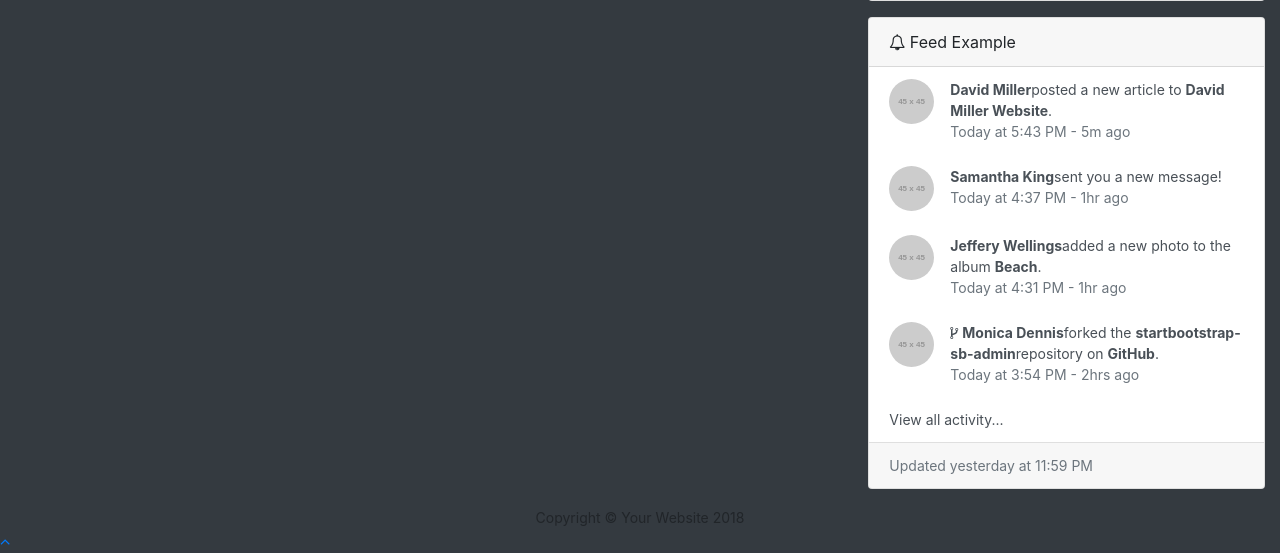
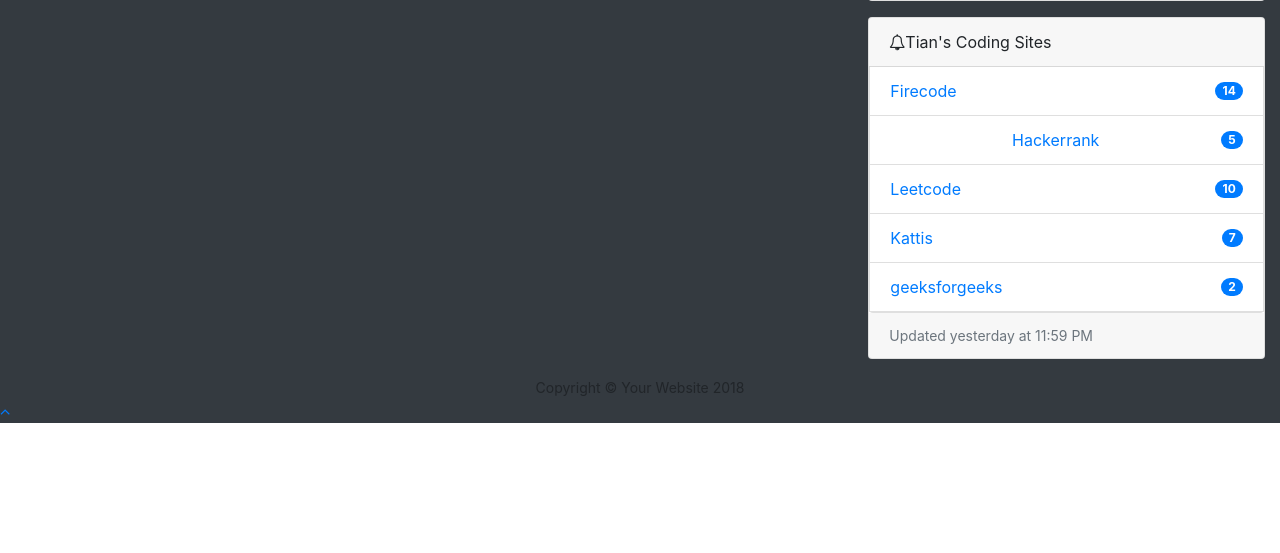
Before and after one commit to garyscary/myTrueScore, a Django app: template mysite/mytruescore/templates/dashboard.html in a window 1280 px wide. Shown: the part 1186-1739 px from the top of the page. After the commit the page ends 1609 px from the top, so only its background shows below. Run offline with Django 3.2, Linux system fonts and the light colour scheme; the template is opened without the code that fills it, so the values that code supplies are empty; grey boxes labelled with a size stand in for pictures from a placeholder-image service; some libraries are stand-ins or nearby versions.

Commit message:
ADD: Card with all the websites

```diff
--- a/mysite/mytruescore/templates/dashboard.html
+++ b/mysite/mytruescore/templates/dashboard.html
@@ -15,11 +15,10 @@
 
 	<script type="text/javascript" src="{% static 'js/base.js' %}"></script>
   <meta charset="utf-8">
-  <meta http-equiv="X-UA-Compatible" content="IE=edge">
+  <!-- <meta http-equiv="X-UA-Compatible" content="IE=edge">
   <meta name="viewport" content="width=device-width, initial-scale=1, shrink-to-fit=no">
   <meta name="description" content="">
-  <meta name="author" content="">
-  <title>SB Admin - Start Bootstrap Template</title>
+  <meta name="author" content=""> -->
   <!-- Bootstrap core CSS-->
   <link href="vendor/bootstrap/css/bootstrap.min.css" rel="stylesheet">
   <!-- Custom fonts for this template-->
@@ -222,55 +221,42 @@
             <div class="card-footer small text-muted">Updated yesterday at 11:59 PM</div>
           </div>
           <!-- Example Notifications Card-->
+
           <div class="card mb-3">
             <div class="card-header">
-              <i class="fa fa-bell-o"></i> Feed Example</div>
-            <div class="list-group list-group-flush small">
-              <a class="list-group-item list-group-item-action" href="#">
-                <div class="media">
-                  <img class="d-flex mr-3 rounded-circle" src="http://placehold.it/45x45" alt="">
-                  <div class="media-body">
-                    <strong>David Miller</strong>posted a new article to
-                    <strong>David Miller Website</strong>.
-                    <div class="text-muted smaller">Today at 5:43 PM - 5m ago</div>
-                  </div>
-                </div>
-              </a>
-              <a class="list-group-item list-group-item-action" href="#">
-                <div class="media">
-                  <img class="d-flex mr-3 rounded-circle" src="http://placehold.it/45x45" alt="">
-                  <div class="media-body">
-                    <strong>Samantha King</strong>sent you a new message!
-                    <div class="text-muted smaller">Today at 4:37 PM - 1hr ago</div>
-                  </div>
-                </div>
-              </a>
-              <a class="list-group-item list-group-item-action" href="#">
-                <div class="media">
-                  <img class="d-flex mr-3 rounded-circle" src="http://placehold.it/45x45" alt="">
-                  <div class="media-body">
-                    <strong>Jeffery Wellings</strong>added a new photo to the album
-                    <strong>Beach</strong>.
-                    <div class="text-muted smaller">Today at 4:31 PM - 1hr ago</div>
-                  </div>
-                </div>
-              </a>
-              <a class="list-group-item list-group-item-action" href="#">
-                <div class="media">
-                  <img class="d-flex mr-3 rounded-circle" src="http://placehold.it/45x45" alt="">
-                  <div class="media-body">
-                    <i class="fa fa-code-fork"></i>
-                    <strong>Monica Dennis</strong>forked the
-                    <strong>startbootstrap-sb-admin</strong>repository on
-                    <strong>GitHub</strong>.
-                    <div class="text-muted smaller">Today at 3:54 PM - 2hrs ago</div>
-                  </div>
-                </div>
-              </a>
-              <a class="list-group-item list-group-item-action" href="#">View all activity...</a>
-            </div>
+              <i class="fa fa-bell-o"></i>Tian's Coding Sites</div>
+              <ul class="list-group">
+              <a href="https://www.firecode.io/pages/profile/12824" target="_blank">
+              <li class="list-group-item d-flex justify-content-between align-items-center">
+                Firecode
+                <span class="badge badge-primary badge-pill">14</span>
+              </li></a>
+              <a href="https://www.hackerrank.com/wtianzhi" target="_blank">
+              <li class="list-group-item d-flex justify-content-between align-items-center">
+                <img src=""  alt="">
+                Hackerrank
+                <span class="badge badge-primary badge-pill">5</span>
+              </li></a>
+              <a href="https://leetcode.com/tianzhi/" target="_blank">
+              <li class="list-group-item d-flex justify-content-between align-items-center">
+                Leetcode
+                <span class="badge badge-primary badge-pill">10</span>
+              </li></a>
+              <a href="https://open.kattis.com/users/tian-zhi-wang" target="_blank">
+              <li class="list-group-item d-flex justify-content-between align-items-center">
+                Kattis
+                <span class="badge badge-primary badge-pill">7</span>
+              </li></a>
+              <a href="https://auth.geeksforgeeks.org/user/Tian%20Zhi%20Wang/todo-done/" target="_blank">
+              <li class="list-group-item d-flex justify-content-between align-items-center">
+                geeksforgeeks
+                <span class="badge badge-primary badge-pill">2</span>
+              </li></a>
+            </ul>
             <div class="card-footer small text-muted">Updated yesterday at 11:59 PM</div>
           </div>
+
+
         </div>
       </div>
       <!-- Example DataTables Card-->
```
Also changed, not shown: mysite/static/images/firecode.png (added).
